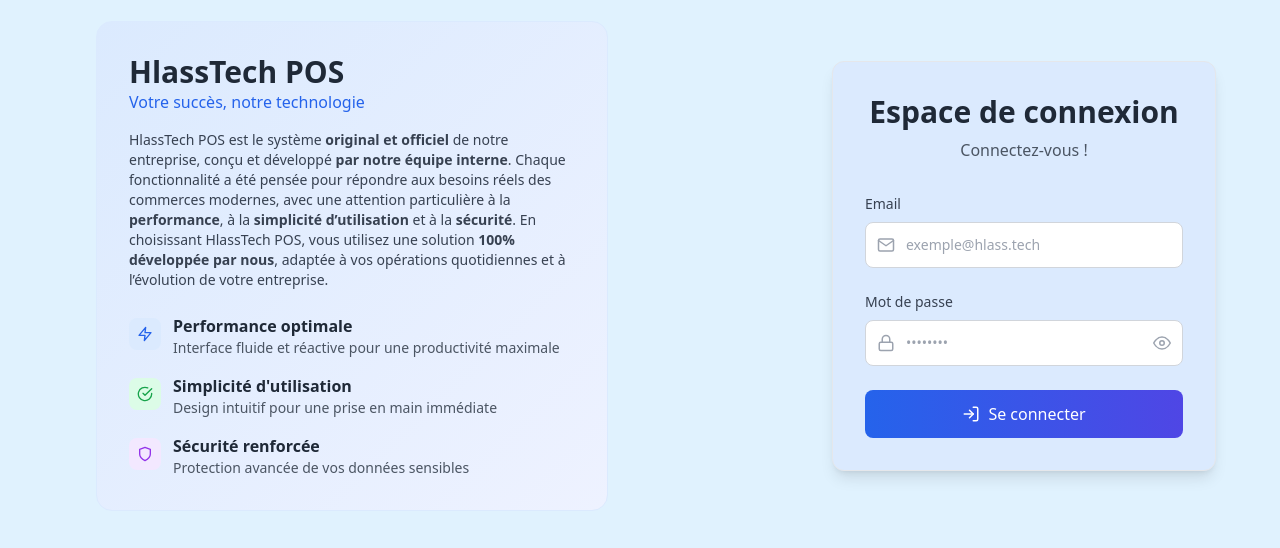
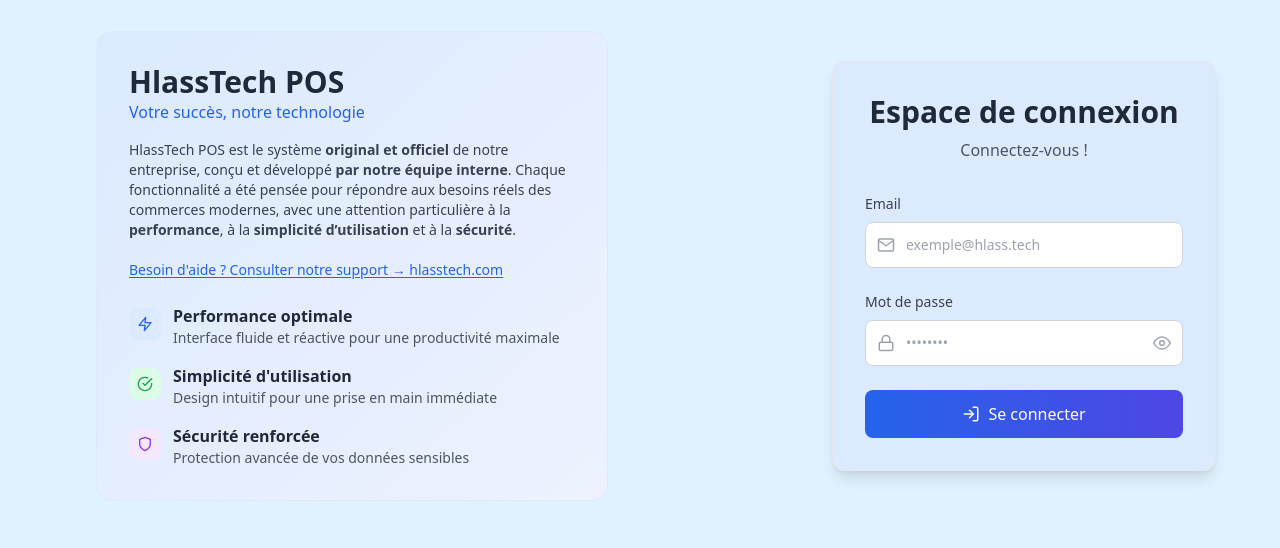
Before and after one commit to Souhail-Izrhour/Deskcaisse, a React (Create React App) app in the folder front/: page / in a window 1280 px wide. Shown: the part 134-682 px from the top of the page. Built offline with nearby package versions, Linux system fonts and the light colour scheme.

Commit message:
added link to support

```diff
--- a/front/src/Components/Login.jsx
+++ b/front/src/Components/Login.jsx
@@ -157,7 +157,15 @@
   <p className="text-gray-700 text-sm mb-6">
     HlassTech POS est le système <span className="font-semibold">original et officiel</span> de notre entreprise, conçu et développé <span className="font-semibold">par notre équipe interne</span>.
     Chaque fonctionnalité a été pensée pour répondre aux besoins réels des commerces modernes, avec une attention particulière à la <span className="font-semibold">performance</span>, à la <span className="font-semibold">simplicité d’utilisation</span> et à la <span className="font-semibold">sécurité</span>.
-    En choisissant HlassTech POS, vous utilisez une solution <span className="font-semibold">100% développée par nous</span>, adaptée à vos opérations quotidiennes et à l’évolution de votre entreprise.
+    <br /><br />
+  <a
+    href="https://hlasstech.com/contact"
+    target="_blank"
+    rel="noopener noreferrer"
+    className="text-blue-600 hover:text-blue-800 font-medium underline underline-offset-2"
+  >
+    Besoin d'aide ? Consulter notre support → hlasstech.com
+  </a>
   </p>
 
   {/* Features */}
```
